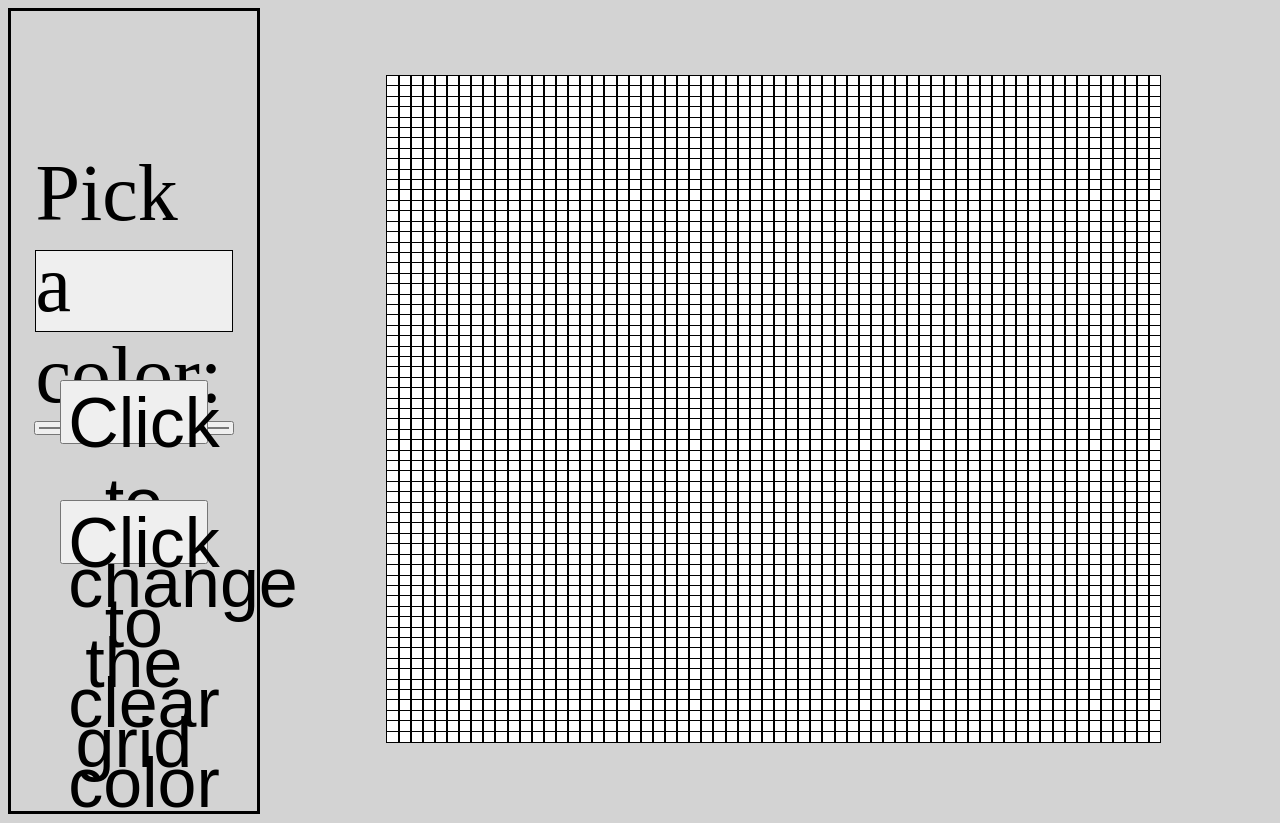
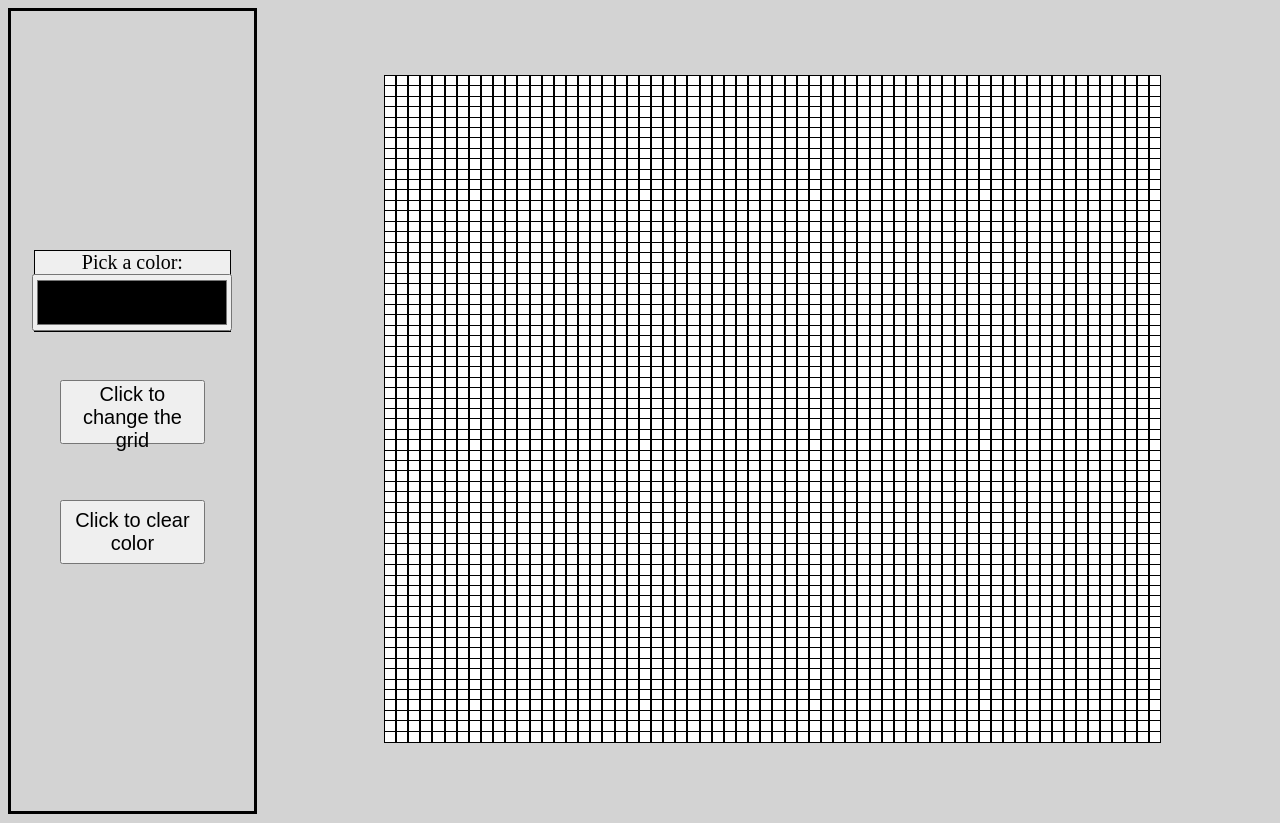
Before and after one commit to tajciglar/Etch-A-Sketch, a plain HTML site: page index.html in a window 1280 px wide. Drawn offline with Linux system fonts and the light colour scheme.

Commit message:
change font

```diff
--- a/style.css
+++ b/style.css
@@ -42,7 +42,7 @@ body{
     display: flex;
     flex-direction: column;
     width: 80%;
-    font-size: 80px;
+    font-size: 20px;
     border: 1px black solid;
     background-color: buttonface;
 }
@@ -55,5 +55,5 @@ body{
 button{
     width: 60%;
     height: 80%;
-    font-size: 70px;
+    font-size: 20px;
 }
```
